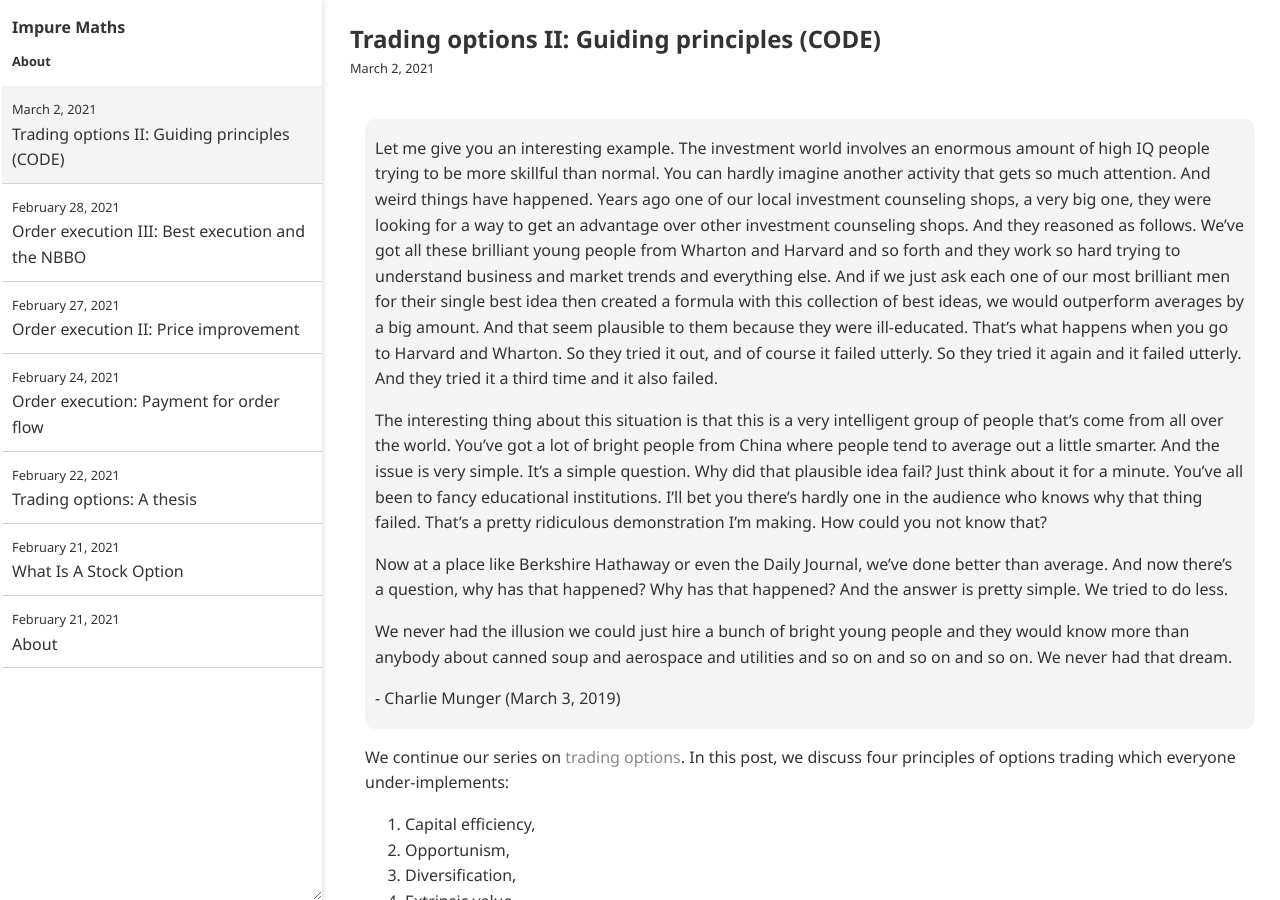
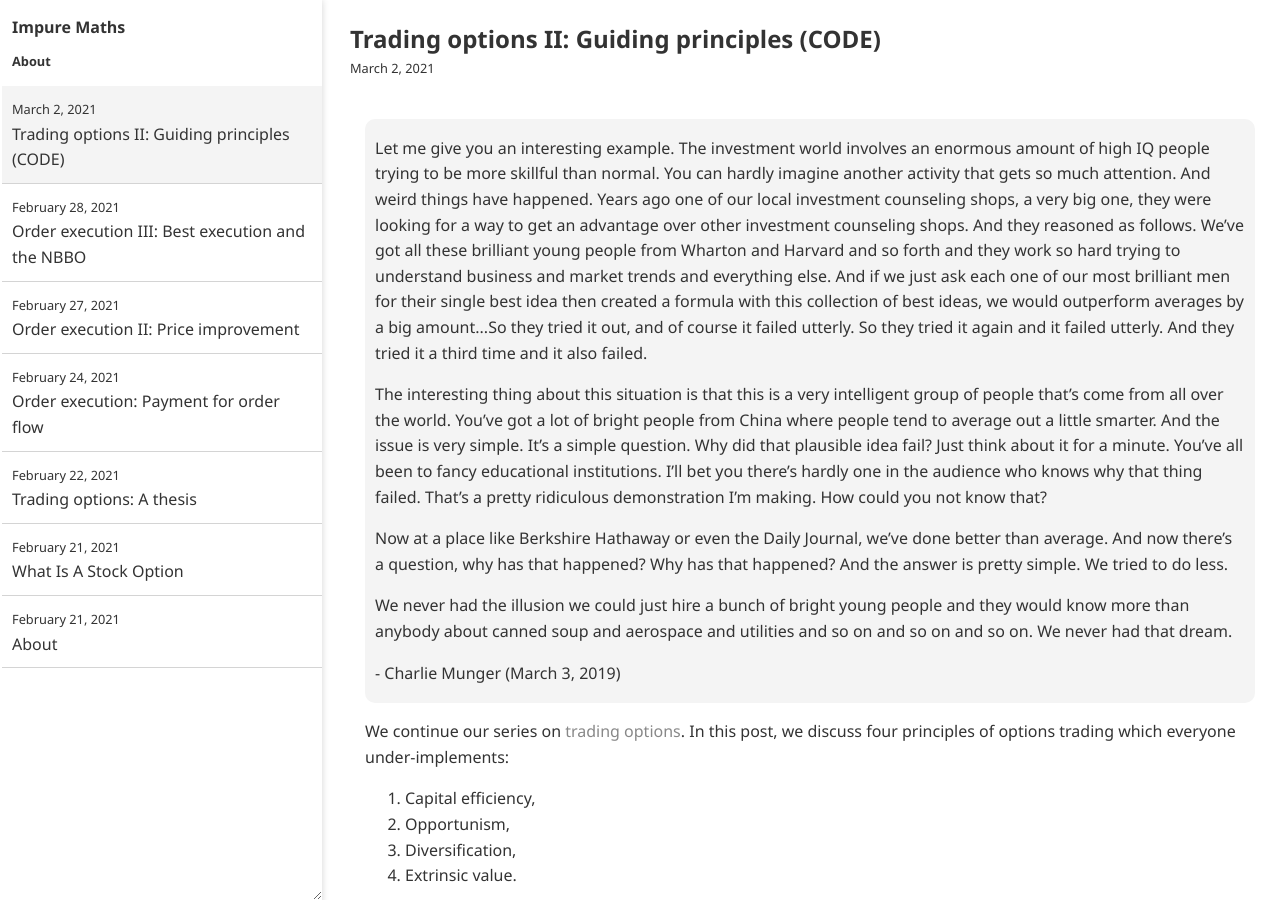
Before and after one commit to impuremaths/impuremaths.github.io, a Jekyll site: the page built from _posts/2021-03-02-trading-options-ii.md, in a window 1280 px wide and 900 px high. Built offline with Jekyll 4.4.1, drawn with Linux system fonts in a browser that asks for light colours.

Commit message:
Update 2021-03-02-trading-options-ii.md

```diff
--- a/_posts/2021-03-02-trading-options-ii.md
+++ b/_posts/2021-03-02-trading-options-ii.md
@@ -3,7 +3,7 @@ title: "Trading options II: Guiding principles (CODE)"
 ---
 
 <div class="media">
-  <p>Let me give you an interesting example. The investment world involves an enormous amount of high IQ people trying to be more skillful than normal. You can hardly imagine another activity that gets so much attention. And weird things have happened. Years ago one of our local investment counseling shops, a very big one, they were looking for a way to get an advantage over other investment counseling shops. And they reasoned as follows. We’ve got all these brilliant young people from Wharton and Harvard and so forth and they work so hard trying to understand business and market trends and everything else. And if we just ask each one of our most brilliant men for their single best idea then created a formula with this collection of best ideas, we would outperform averages by a big amount. And that seem plausible to them because they were ill-educated. That’s what happens when you go to Harvard and Wharton. So they tried it out, and of course it failed utterly. So they tried it again and it failed utterly. And they tried it a third time and it also failed.</p>
+  <p>Let me give you an interesting example. The investment world involves an enormous amount of high IQ people trying to be more skillful than normal. You can hardly imagine another activity that gets so much attention. And weird things have happened. Years ago one of our local investment counseling shops, a very big one, they were looking for a way to get an advantage over other investment counseling shops. And they reasoned as follows. We’ve got all these brilliant young people from Wharton and Harvard and so forth and they work so hard trying to understand business and market trends and everything else. And if we just ask each one of our most brilliant men for their single best idea then created a formula with this collection of best ideas, we would outperform averages by a big amount...So they tried it out, and of course it failed utterly. So they tried it again and it failed utterly. And they tried it a third time and it also failed.</p>
 
   <p>The interesting thing about this situation is that this is a very intelligent group of people that’s come from all over the world. You’ve got a lot of bright people from China where people tend to average out a little smarter. And the issue is very simple. It’s a simple question. Why did that plausible idea fail? Just think about it for a minute. You’ve all been to fancy educational institutions. I’ll bet you there’s hardly one in the audience who knows why that thing failed. That’s a pretty ridiculous demonstration I’m making. How could you not know that?</p>
 
```
